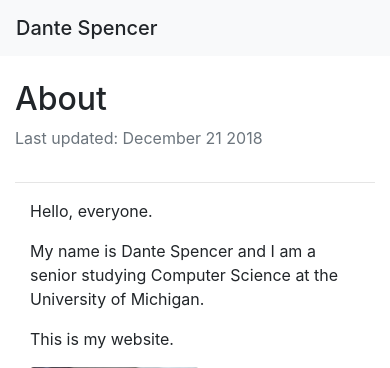
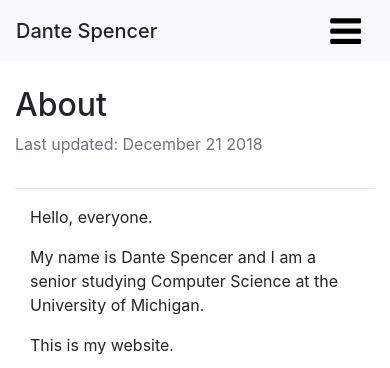
Before and after one commit to dantespe/personal-site, a Flask app: page / in a window 390 px wide. Shown: the top 368 px of the page. Run offline with Flask 2, Linux system fonts and the light colour scheme; parts of the project's set-up code (start-up, migrations or seed data) failed here and were passed over; some libraries are stand-ins or nearby versions.

Commit message:
Add mobile dropdown

```diff
--- a/templates/base.html
+++ b/templates/base.html
@@ -9,14 +9,15 @@
     <!-- Bootstrap CSS -->
     <link rel="stylesheet" href="https://stackpath.bootstrapcdn.com/bootstrap/4.1.3/css/bootstrap.min.css" integrity="sha384-MCw98/SFnGE8fJT3GXwEOngsV7Zt27NXFoaoApmYm81iuXoPkFOJwJ8ERdknLPMO" crossorigin="anonymous">
     <link rel="stylesheet" href="https://stackpath.bootstrapcdn.com/font-awesome/4.7.0/css/font-awesome.min.css">
-
   </head>
   <!-- Navbar -->
-    <nav class="navbar navbar-expand-sm bg-light">
+    <nav class="navbar bg-light navbar-expand-sm navbar-template">
       <a class="navbar-brand mb-0 h1" href="{{ url_for('index') }}">Dante Spencer</a>
-
-      <div class="collapse navbar-collapse mr-auto" id="navbarSupportedContent">
-        <ul class="navbar-nav ml-auto">
+      <button class="navbar-toggler" type="button" data-toggle="collapse" data-target="#navbarNavDropdown" aria-controls="navbarNavDropdown" aria-expanded="false" aria-label="Toggle navigation">
+        <i class="fa fa-bars" style="font-size:36px"></i>
+      </button>
+      <div class="collapse navbar-collapse ml-auto justify-content-end order-last order-lg-0" id="navbarNavDropdown">
+          <ul class="navbar-nav">
             <li class="nav-item">
               <a class="nav-link" href="{{ url_for('index') }}"> About</a>
             </li>
@@ -41,6 +42,7 @@
           </ul>
       </div>
     </nav>
+    <!-- END Navbar -->
   <body>
     <div class="container-fluid">
       <br>
```
Lines whose indentation alone changed are shown as unchanged.
